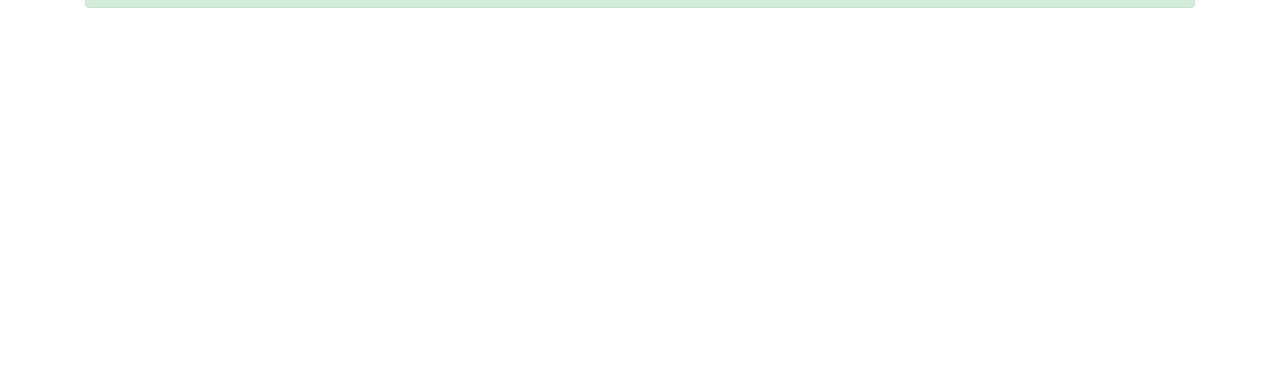
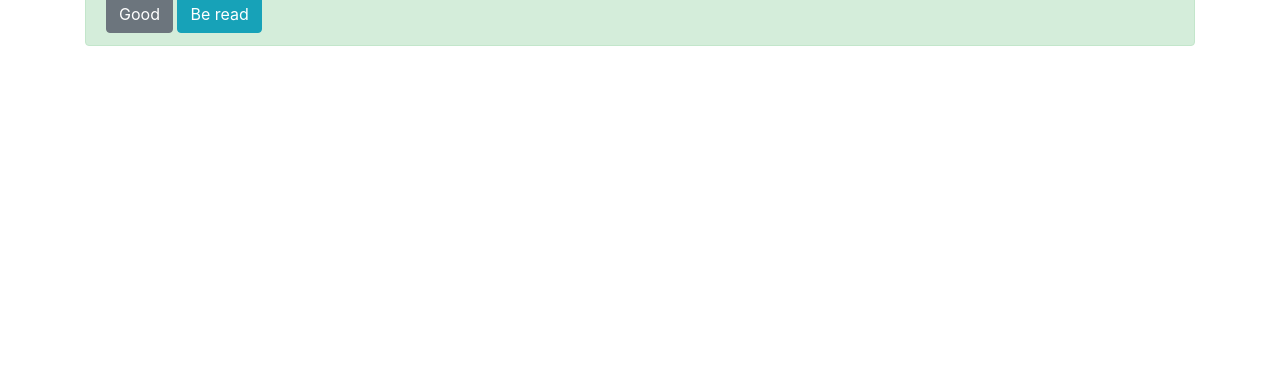
Before and after one commit to kazu-S-1110/boardProject210606, a Django app: page /detail/1 in a window 1280 px wide. Shown: the part 427-800 px from the top of the page. Run offline with Django 3.2, Linux system fonts and the light colour scheme; a user stored in the database is signed in; data comes from the database, SQL or seed files in the repository.

Commit message:
detail.htmlを修正。

```diff
--- a/templates/detail.html
+++ b/templates/detail.html
@@ -7,9 +7,10 @@
   <div class="alert alert-success" role="alert">
     <p>title :{{ obj.title }}</p>
     <p>contributor : {{ obj.contributor }}</p>
-    <p><img src="{{ obj.user_image.url }}" width="300" >
+    <p><img src="{{ obj.user_image.url }}" width="300" ></p>
 
-    </p>
+    <a href="#" class="btn btn-secondary" role="button" aria-pressed="true">Good</a>
+    <a href="#" class="btn btn-info" role="button" aria-pressed="true">Be read</a>
   </div>
 </div>
 
--- a/templates/list.html
+++ b/templates/list.html
@@ -17,7 +17,9 @@
     <p>title: {{item.title}} </p>
     <p>contributor: {{item.contributor}} </p>
     <a href='{% url "detail" item.pk %}' class="btn btn-primary" role="button" aria-pressed="true">Detail</a>
-    <a href="#" class="btn btn-secondary" role="button" aria-pressed="true">Link</a>
+    <a href="#" class="btn btn-secondary" role="button" aria-pressed="true">Good</a>
+    <a href="#" class="btn btn-info" role="button" aria-pressed="true">Be read</a>
+
   </div>
   {% endfor %}
 </div>
```
